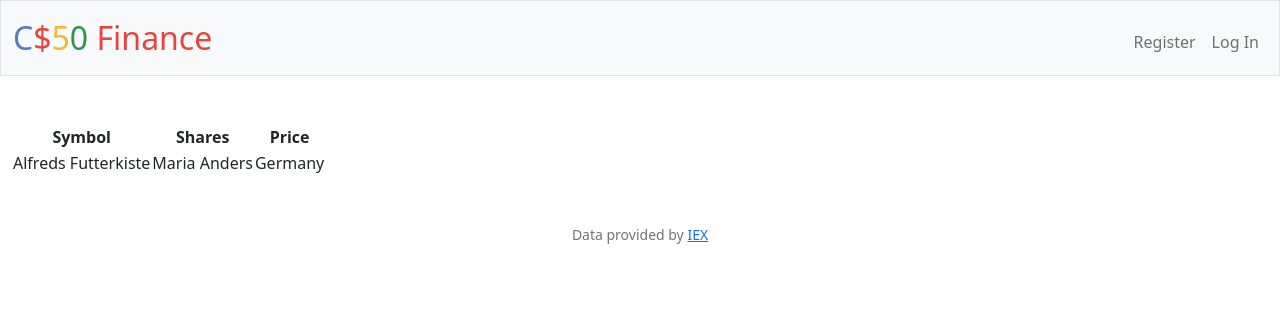
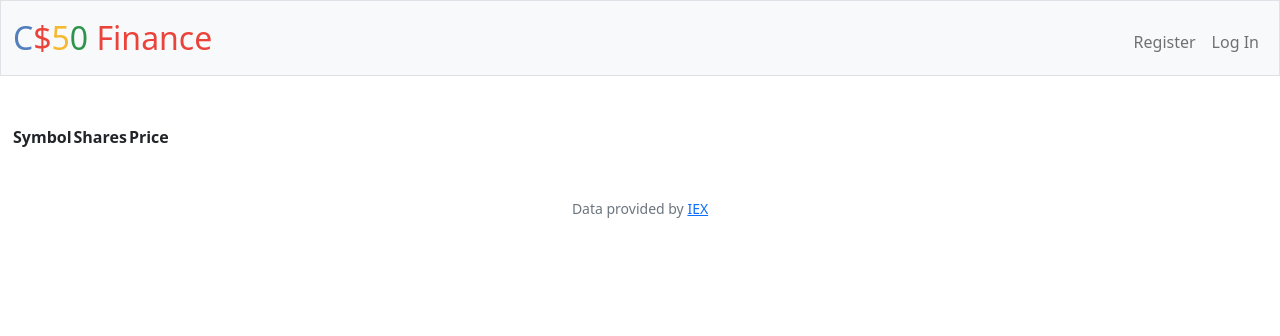
Before and after one commit to johnbull-eghianruwa/cs50x-assignments-and-finalProject, a Flask app: template finance/templates/index.html in a window 1280 px wide. Shown: the top 336 px of the page. Run offline with Flask 3, Linux system fonts and the light colour scheme; the template is opened without the code that fills it, so the values that code supplies are empty; some libraries are stand-ins or nearby versions.

Commit message:
Tue, Sep 26, 2023, 9:35 PM +02:00

```diff
--- a/finance/templates/index.html
+++ b/finance/templates/index.html
@@ -12,9 +12,7 @@
             <th>Price</th>
         </tr>
         <tr>
-             <td>Alfreds Futterkiste</td>
-            <td>Maria Anders</td>
-            <td>Germany</td>
+
          </tr>
     </table>
 
```
